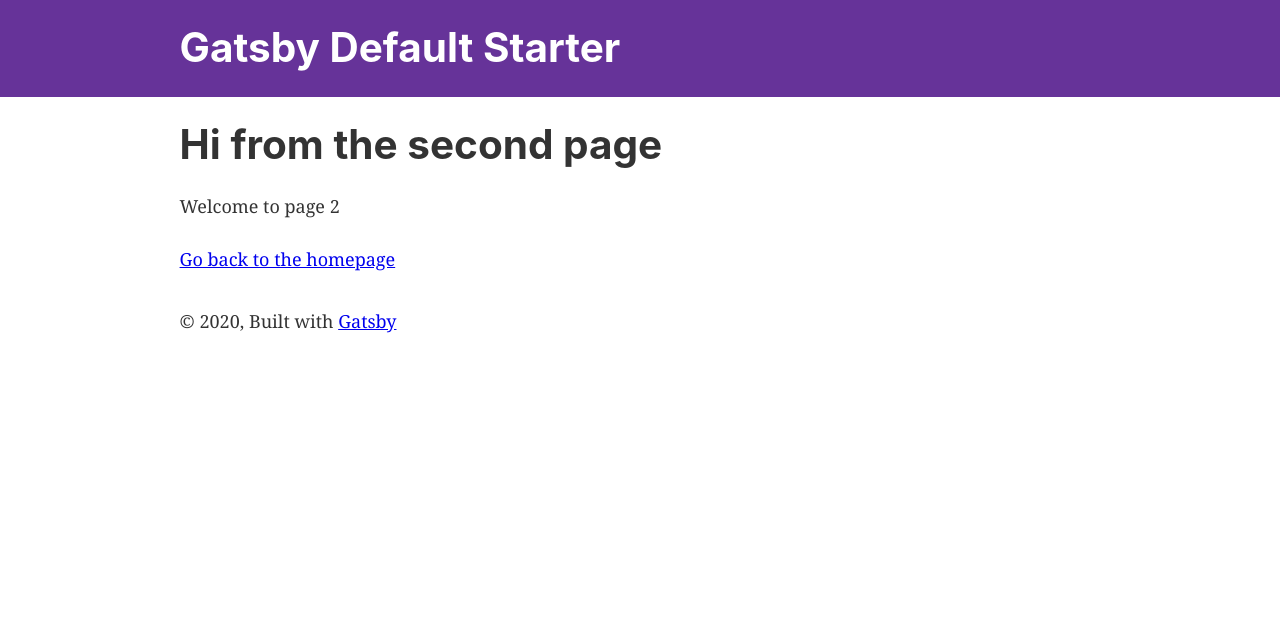
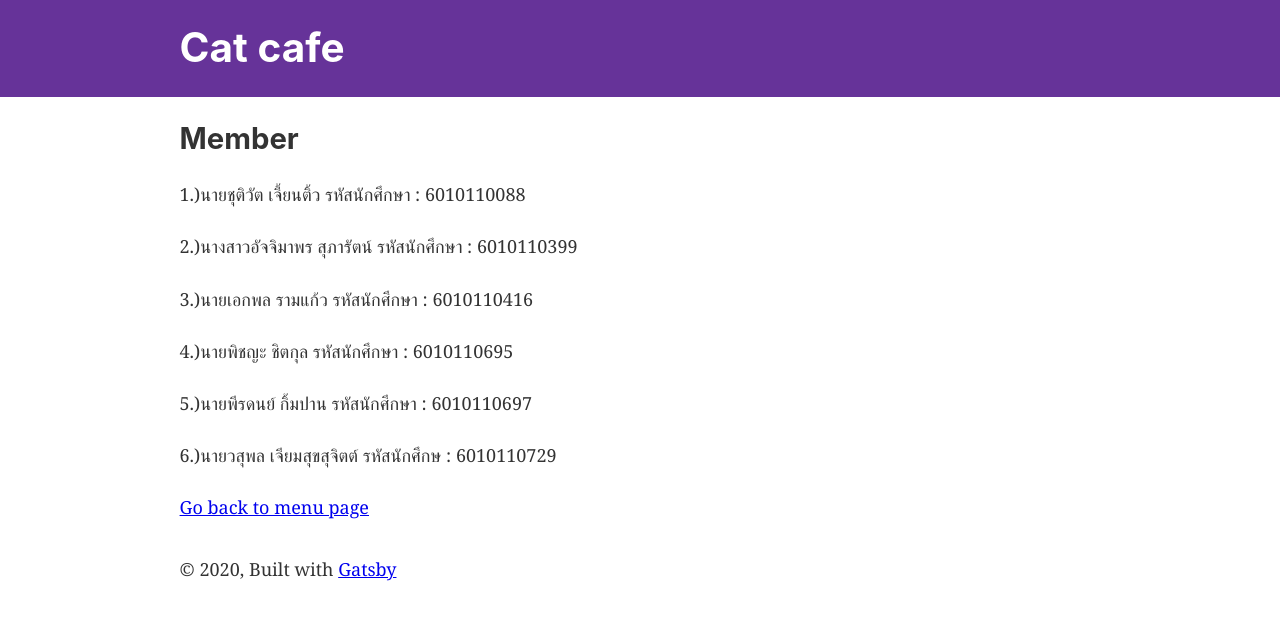
Before and after one commit to Cj-BoatPSU/Gastby-cat1, a Gatsby site: page /page-2 in a window 1280 px wide. Built offline with nearby package versions, Linux system fonts and the light colour scheme; Gatsby itself is replaced by a stand-in of ours.

Commit message:
second commit

```diff
--- a/gatsby-config.js
+++ b/gatsby-config.js
@@ -1,6 +1,6 @@
 module.exports = {
   siteMetadata: {
-    title: `Gatsby Default Starter`,
+    title: `Cat cafe`,
     description: `Kick off your next, great Gatsby project with this default starter. This barebones starter ships with the main Gatsby configuration files you might need.`,
     author: `@gatsbyjs`,
   },
--- a/src/pages/page-2.js
+++ b/src/pages/page-2.js
@@ -7,9 +7,15 @@ import SEO from "../components/seo"
 const SecondPage = () => (
   <Layout>
     <SEO title="Page two" />
-    <h1>Hi from the second page</h1>
-    <p>Welcome to page 2</p>
-    <Link to="/">Go back to the homepage</Link>
+    <h2>Member</h2>
+    <p>1.)นายชุติวัต  เจี้ยนติ้ว  รหัสนักศึกษา : 6010110088</p>
+    <p>2.)นางสาวอัจจิมาพร  สุภารัตน์  รหัสนักศึกษา : 6010110399</p>
+    <p>3.)นายเอกพล  รามแก้ว  รหัสนักศึกษา : 6010110416</p>
+    <p>4.)นายพิชญะ  ชิตกุล  รหัสนักศึกษา : 6010110695</p>
+    <p>5.)นายพีรดนย์  กิ้มปาน รหัสนักศึกษา : 6010110697</p>
+    <p>6.)นายวสุพล  เจียมสุขสุจิตต์  รหัสนักศึกษ : 6010110729</p>
+
+    <Link to="/">Go back to menu page</Link>
   </Layout>
 )
 
```
